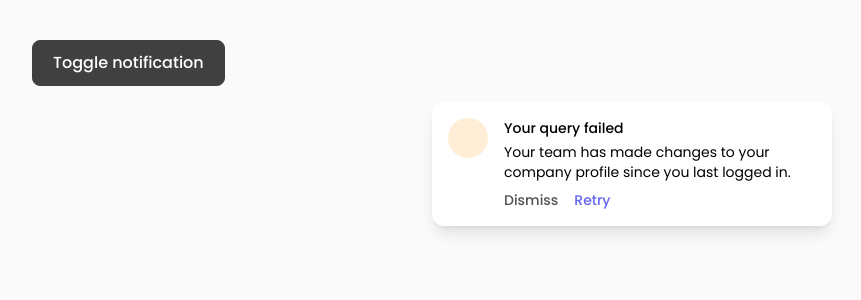
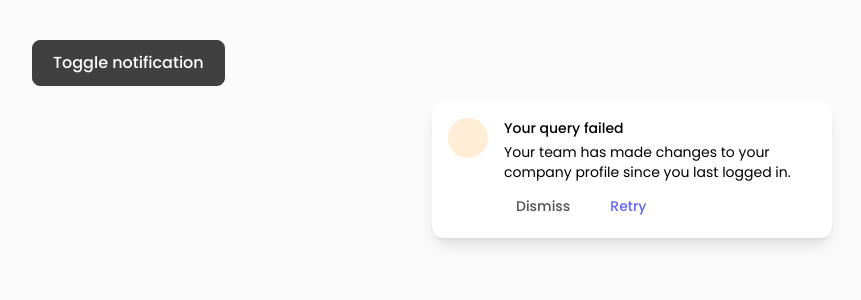
Before and after one commit to MarcTroisner/neo4j-browser-editor, a Vue app: page / in a window 1280 px wide. Shown: the top 300 px of the page, without its empty margins (8-869 px from the left). Built offline with nearby package versions, Linux system fonts and the light colour scheme; some icons are missing.

Commit message:
feat(VButton): Re-add padding to plain variant

```diff
--- a/src/components/VButton.vue
+++ b/src/components/VButton.vue
@@ -251,32 +251,32 @@ const buttonVariant = computed(() => `v-button--${props.color}--${props.variant}
 
 /* Plain variants */
 .v-button--base--plain {
-  @apply border-none bg-none p-0 text-base-600 hover:text-black focus-visible:text-black
+  @apply border-none bg-none text-base-600 hover:text-black focus-visible:text-black
   dark:text-base-400 dark:hover:text-white dark:focus-visible:text-white;
 }
 
 .v-button--primary--plain {
-  @apply border-none bg-none p-0 text-primary-500 hover:text-primary-600 focus-visible:text-primary-600
+  @apply border-none bg-none text-primary-500 hover:text-primary-600 focus-visible:text-primary-600
   dark:text-primary-700 dark:hover:text-primary-600 dark:focus-visible:text-primary-600;
 }
 
 .v-button--danger--plain {
-  @apply border-none bg-none p-0 text-danger-500 hover:text-danger-600 focus-visible:text-danger-600
+  @apply border-none bg-none text-danger-500 hover:text-danger-600 focus-visible:text-danger-600
   dark:text-danger-700 dark:hover:text-danger-600 dark:focus-visible:text-danger-600;
 }
 
 .v-button--success--plain {
-  @apply border-none bg-none p-0 text-success-500 hover:text-success-600 focus-visible:text-success-600
+  @apply border-none bg-none text-success-500 hover:text-success-600 focus-visible:text-success-600
   dark:text-success-700 dark:hover:text-success-600 dark:focus-visible:text-success-600;
 }
 
 .v-button--warning--plain {
-  @apply border-none bg-none p-0 text-warning-400 hover:text-warning-500 focus-visible:text-warning-500
+  @apply border-none bg-none text-warning-400 hover:text-warning-500 focus-visible:text-warning-500
   dark:text-warning-700 dark:hover:text-warning-600 dark:focus-visible:text-warning-600;
 }
 
 .v-button--info--plain {
-  @apply border-none bg-none p-0 text-info-500 hover:text-info-600 focus-visible:text-info-600
+  @apply border-none bg-none text-info-500 hover:text-info-600 focus-visible:text-info-600
   dark:text-info-700 dark:hover:text-info-600 dark:focus-visible:text-info-600;
 }
 
```
